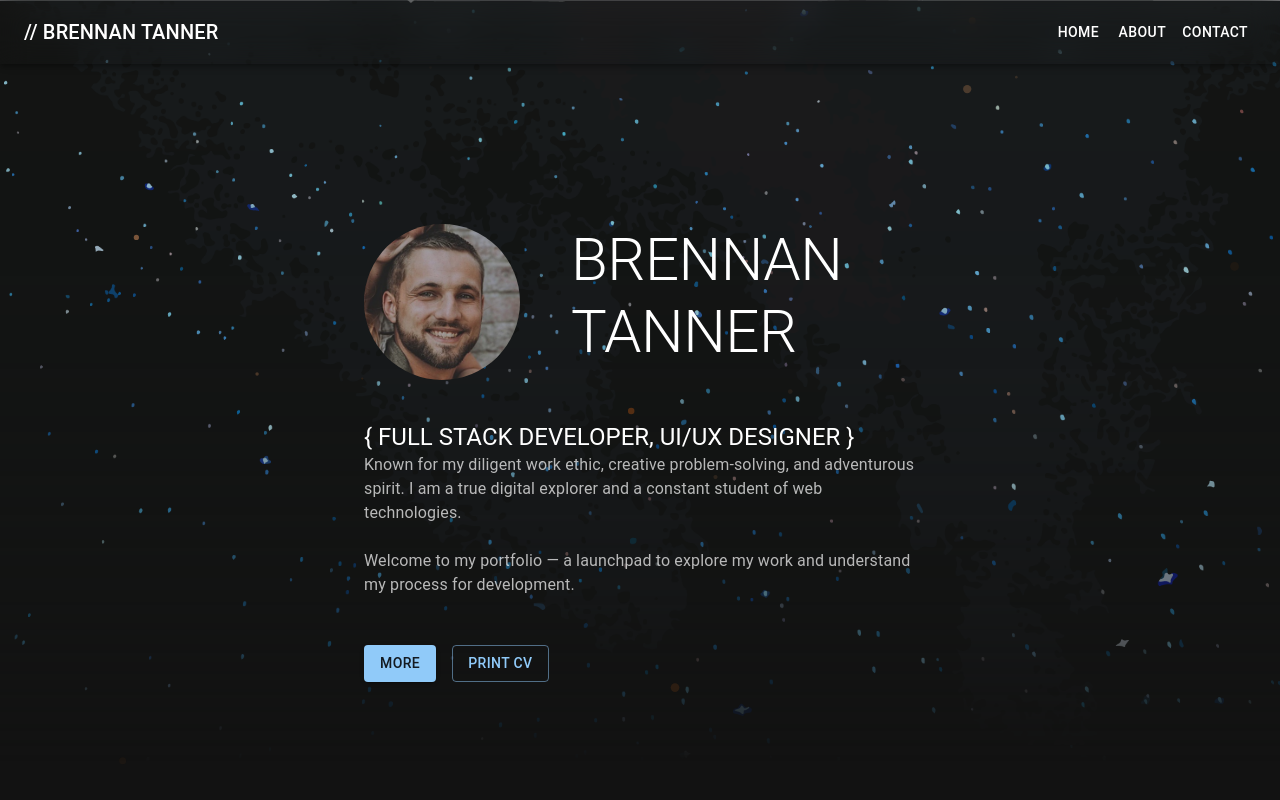
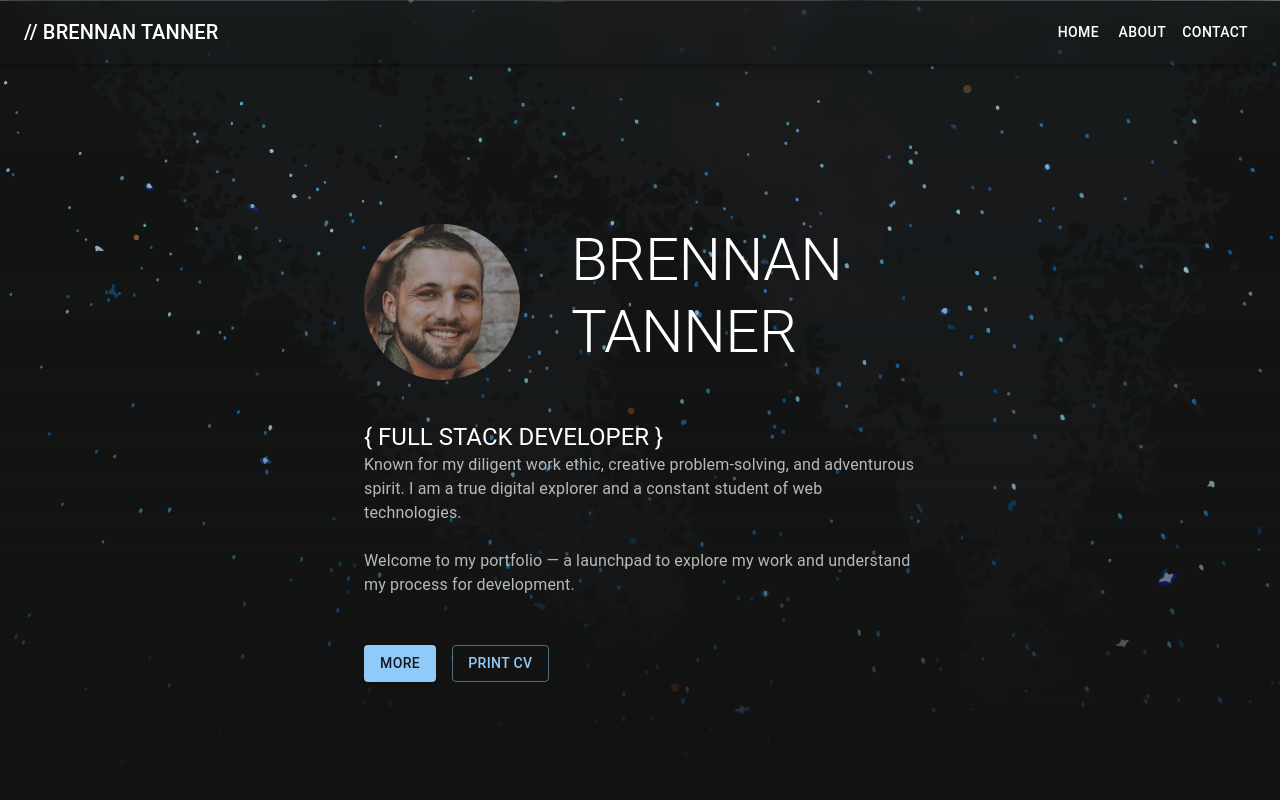
Before and after one commit to BrennanTanner/brennantannerportfolio, a React (Vite) app: page / in a window 1280 px wide. Shown: the top 800 px of the page. Built offline with nearby package versions, Linux system fonts and the light colour scheme.

Commit message:
change title

```diff
--- a/src/components/Introduction.jsx
+++ b/src/components/Introduction.jsx
@@ -61,7 +61,7 @@ export default function Introduction() {
                data-aos-delay='1500'
             >
                <br /> <span className='no-print'>&#123;</span> FULL STACK
-               DEVELOPER, UI/UX DESIGNER{' '}
+               DEVELOPER{' '}
                <span className='no-print'>&#125;</span>
             </Typography>
             <Typography variant='subtitle1' className='print-only'>
```
